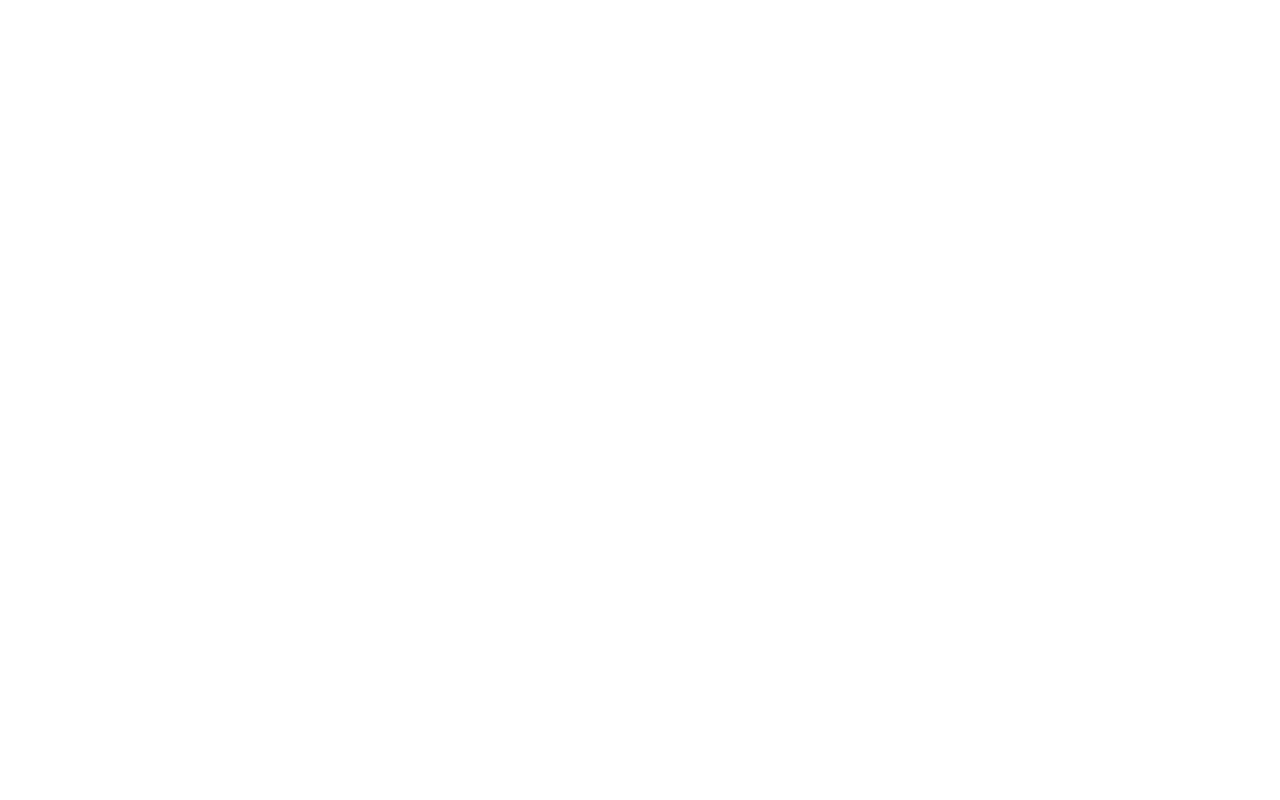
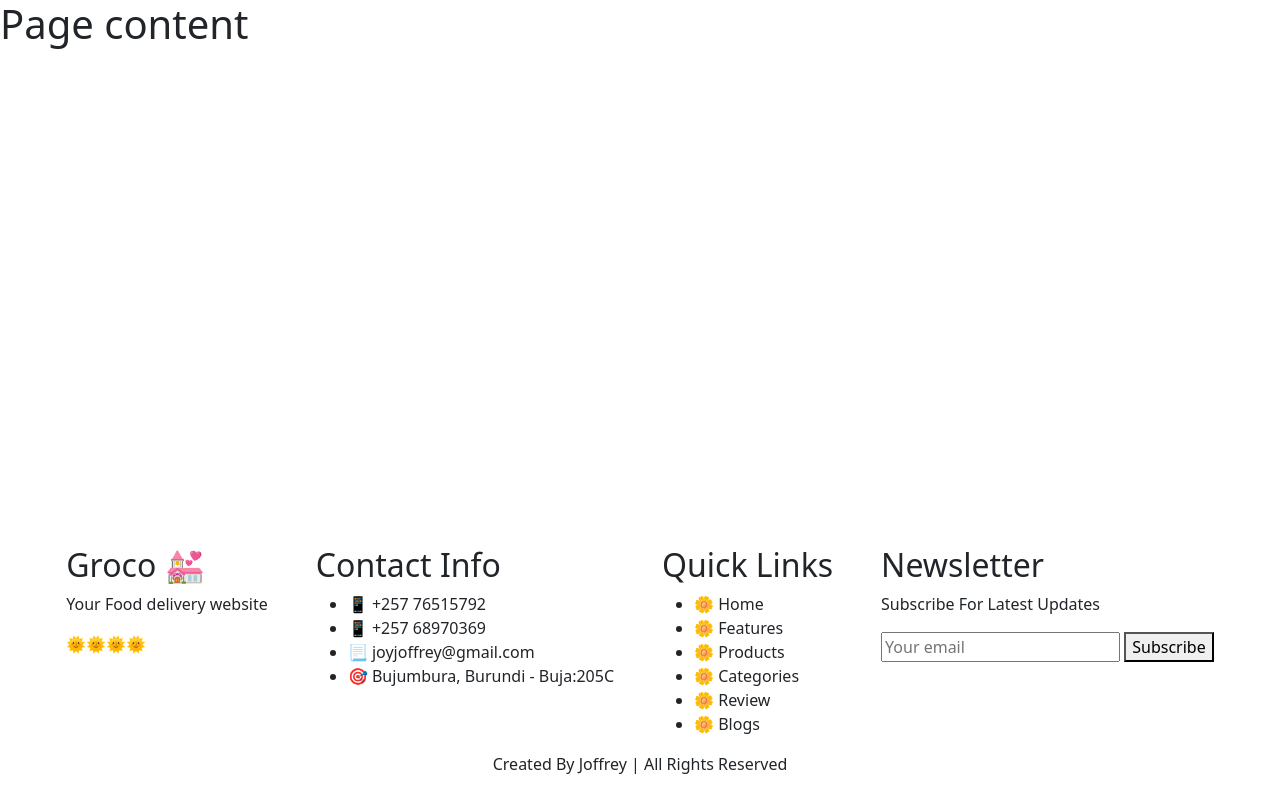
Before and after one commit to joffreynk/footerpageWithBoostrap, a plain HTML site: page index.html in a window 1280 px wide. Drawn offline with nearby package versions, Linux system fonts and the light colour scheme.

Commit message:
add content for footer

```diff
--- a/index.html
+++ b/index.html
@@ -7,6 +7,54 @@
     <link href="https://cdn.jsdelivr.net/npm/bootstrap@5.3.0-alpha3/dist/css/bootstrap.min.css" rel="stylesheet" integrity="sha384-KK94CHFLLe+nY2dmCWGMq91rCGa5gtU4mk92HdvYe+M/SXH301p5ILy+dN9+nJOZ" crossorigin="anonymous">
   </head>
   <body>
+    <section>
+      <h1>Page content</h1>
+    </section>
+      <section class="position-fixed bottom-0 start-0 end-0 d-flex flex-column ms-xxl-5 mb-lg-4 justify-content-center  align-items-center">
+        <div class="d-flex justify-content-between gap-5 align-items-start ">
+          <div class="company">
+            <h2>Groco <span class="emojis-header">&#128146;</span></h2>
+            <p>Your Food delivery website</p>
+            <div class="d-flex">
+              <div class="company-logo">&#127774;</div>
+              <div class="company-logo">&#127774;</div>
+              <div class="company-logo">&#127774;</div>
+              <div class="company-logo">&#127774;</div>
+            </div>
+          </div>
+          <div class="contact">
+            <h2>Contact Info</h2>
+            <ul>
+              <li>&#128241; <span> +257 76515792</span></li>
+              <li>&#128241; <span> +257 68970369</span></li>
+              <li>&#128195; <span> joyjoffrey@gmail.com</span></li>
+              <li>&#127919; <span> Bujumbura, Burundi - Buja:205C</span></li>
+            </ul>
+          </div>
+          <div class="links">
+            <h2>Quick Links</h2>
+            <ul>
+              <li>&#127804; <span>Home</span></li>
+              <li>&#127804; <span>Features</span></li>
+              <li>&#127804; <span>Products</span></li>
+              <li>&#127804; <span>Categories</span></li>
+              <li>&#127804; <span>Review</span></li>
+              <li>&#127804; <span>Blogs</span></li>
+            </ul>
+          </div>
+          <div class="news">
+            <h2>Newsletter</h2>
+            <p>Subscribe For Latest Updates</p>
+            <input type="email" placeholder="Your email" id="email"/>
+            <button>Subscribe</button>
+            <div class="paymentCards">
 
+            </div>
+          </div>
+        </div>
+        <div class="copyright">
+          Created By  <span>Joffrey</span> | All Rights Reserved
+        </div>
+      </section>
   </body>
 </html>
```
